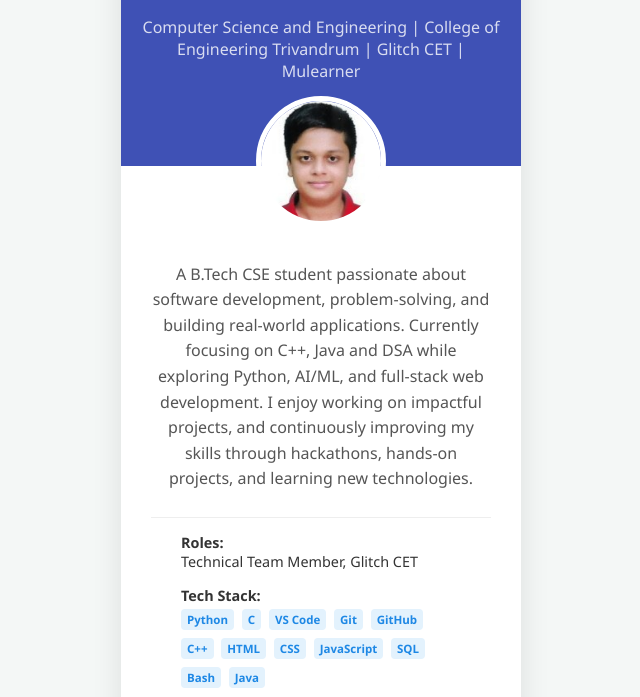
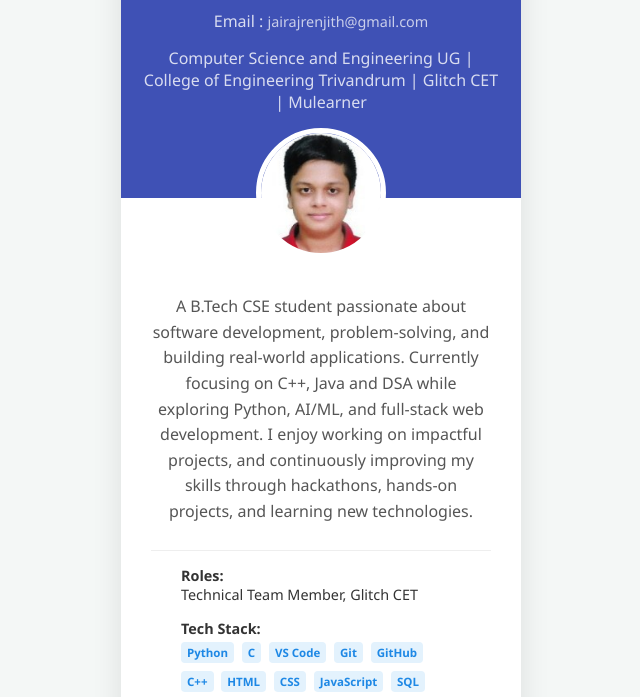
Before and after one commit to jairajrenjith/Profile-Card-Mulearn, a plain HTML site: page index.html in a window 1280 px wide. Shown: the part 72-769 px from the top of the page, without its empty margins (319-959 px from the left). Drawn offline with Linux system fonts and the light colour scheme.

Commit message:
Add files via upload

```diff
--- a/index.html
+++ b/index.html
@@ -50,16 +50,46 @@
         .profile-header h1 {
             margin-top: 0;
             font-size: 1.8em;
+            margin-bottom: 5px;
         }
 
         .profile-header h2 {
             font-weight: 300;
             font-size: 1em;
             opacity: 0.8;
+            margin-bottom: 15px;
+        }
+
+        .header-email-link {
+            font-size: 0.9em;
+            font-weight: 400;
+            opacity: 0.9;
+            color: white !important;
         }
 
         .profile-body {
             padding: 80px 30px 30px;
+        }
+
+        a {
+            text-decoration: none;
+        }
+
+        a:link {
+            color: #00bcd4;
+        }
+
+        a:visited {
+            color: #607d8b;
+        }
+
+        a:hover {
+            color: #00bcd4;
+            font-weight: bold;
+        }
+
+        a:active {
+            color: #e53935;
         }
 
         .bio {
@@ -170,7 +200,8 @@
         <div class="profile-header">
             <img src="JR_Photo.jpg" alt="Profile Picture" class="profile-avatar">
             <h1>Jairaj R</h1>
-            <h2>Computer Science and Engineering | College of Engineering Trivandrum | Glitch CET | Mulearner</h2>
+            <h2>Email : <a href="mailto:jairajrenjith@gmail.com" class="header-email-link">jairajrenjith@gmail.com</a></h2>
+            <h2>Computer Science and Engineering UG | College of Engineering Trivandrum | Glitch CET | Mulearner</h2>
         </div>
 
         <div class="profile-body">
```
